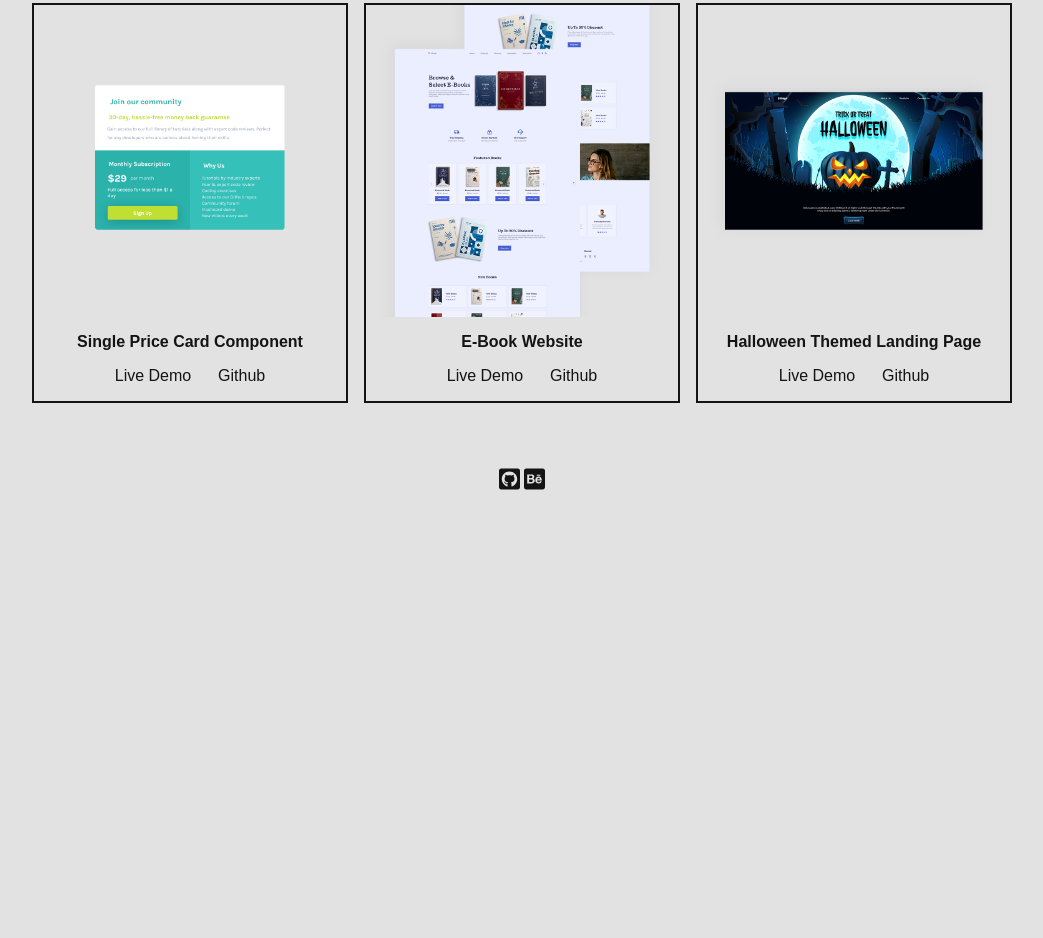
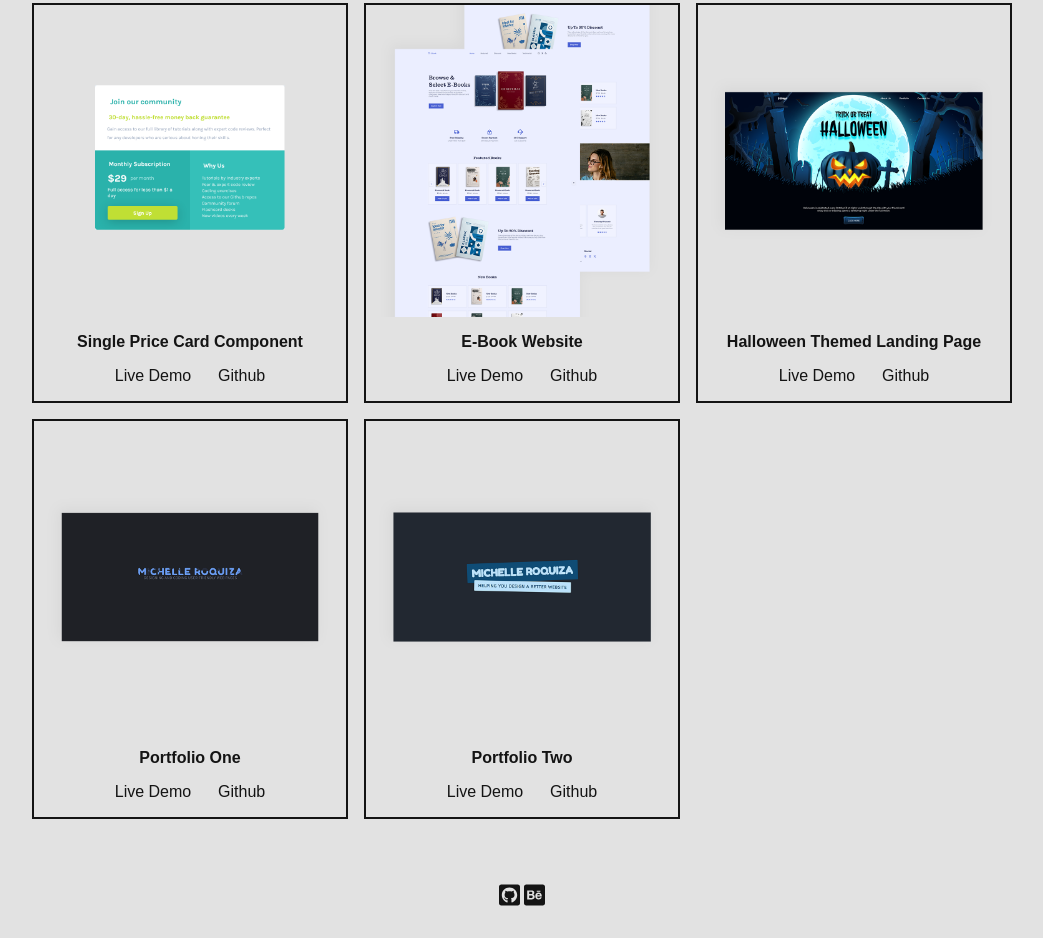
Before and after one commit to michroquiza/michroquiza.github.io, a plain HTML site: page index.html in a window 1280 px wide. Shown: the part 1037-1975 px from the top of the page, without its empty margins (118-1161 px from the left). Before the commit the page ends 1580 px from the top, so only its background shows below. Drawn offline with Linux system fonts and the light colour scheme.

Commit message:
added 2 articles

```diff
--- a/index.html
+++ b/index.html
@@ -122,6 +122,28 @@
                         target="_blank" rel="noopener noreferrer">Github</a>
                 </project-info>
             </article>
+            <article class="project-card">
+                <img src="images/myfirstportfolio.png" alt="" class="project-img">
+                <project-info>
+                    <h3 class="project-title">Portfolio One</h3>
+                    <a href="https://michroquiza.github.io/michroq/" class="project-link" target="_blank"
+                        rel="noopener noreferrer">Live
+                        Demo</a>
+                    <a href="https://github.com/michroquiza/michroq" class="project-link" target="_blank"
+                        rel="noopener noreferrer">Github</a>
+                </project-info>
+            </article>
+            <article class="project-card">
+                <img src="images/mysecondportfolio.png" alt="" class="project-img">
+                <project-info>
+                    <h3 class="project-title">Portfolio Two</h3>
+                    <a href="https://michroquiza.github.io/mroquiza/" class="project-link" target="_blank"
+                        rel="noopener noreferrer">Live
+                        Demo</a>
+                    <a href="https://github.com/michroquiza/mroquiza" class="project-link" target="_blank"
+                        rel="noopener noreferrer">Github</a>
+                </project-info>
+            </article>
         </section>
     </main>
     <footer>
```
Also changed, not shown: images/myfirstportfolio.png (added), images/mysecondportfolio.png (added).
